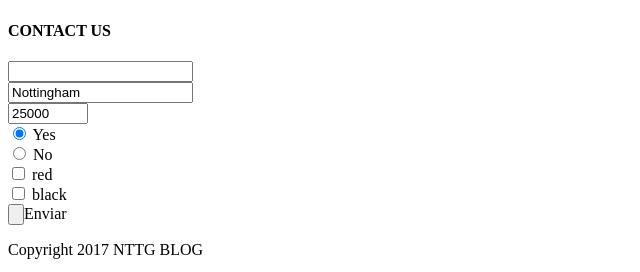
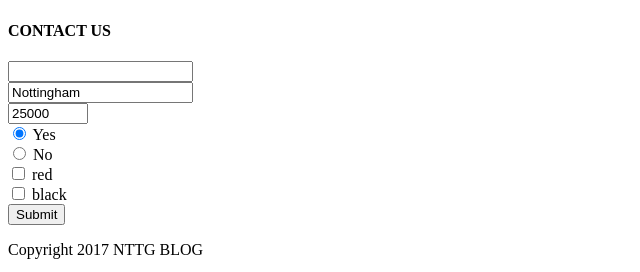
Before and after one commit to desousaj7/Jquery-Html-css, a plain HTML site: page Atv2/index.html in a window 1280 px wide. Shown: the part 1246-1518 px from the top of the page, 0-640 px from the left. Drawn offline with Linux system fonts and the light colour scheme.

Commit message:
Update index.html

```diff
--- a/Atv2/index.html
+++ b/Atv2/index.html
@@ -66,7 +66,7 @@
                 <header>
                       <h4>CONTACT US</h4>
                 </header>
-                <form action="#" method="get">
+                <form action="https://www.w3schools.com/action_page.php" method="get" id="meuform">
                     <input type ="text" name="name" maxlength="15"> </br>
                     <input type="text" name="city" value="Nottingham" readonly><br>
                     <input type="number" name="number" min="25000" max="30000" value="25000"></br>
@@ -74,8 +74,9 @@
                     <input type="radio" name="ask" value="No"> No</br>
                     <input type="checkbox" id="myCheck"> red</br>
                     <input type="checkbox" id="myCheck"> black</br>
-                    <input type="button" id"bt1">Enviar </br>
                 </form>
+
+                <button type="submit" form="meuform" value="Submit">Submit</button>
         </article>
     </section>
     <aside> </aside>
```
